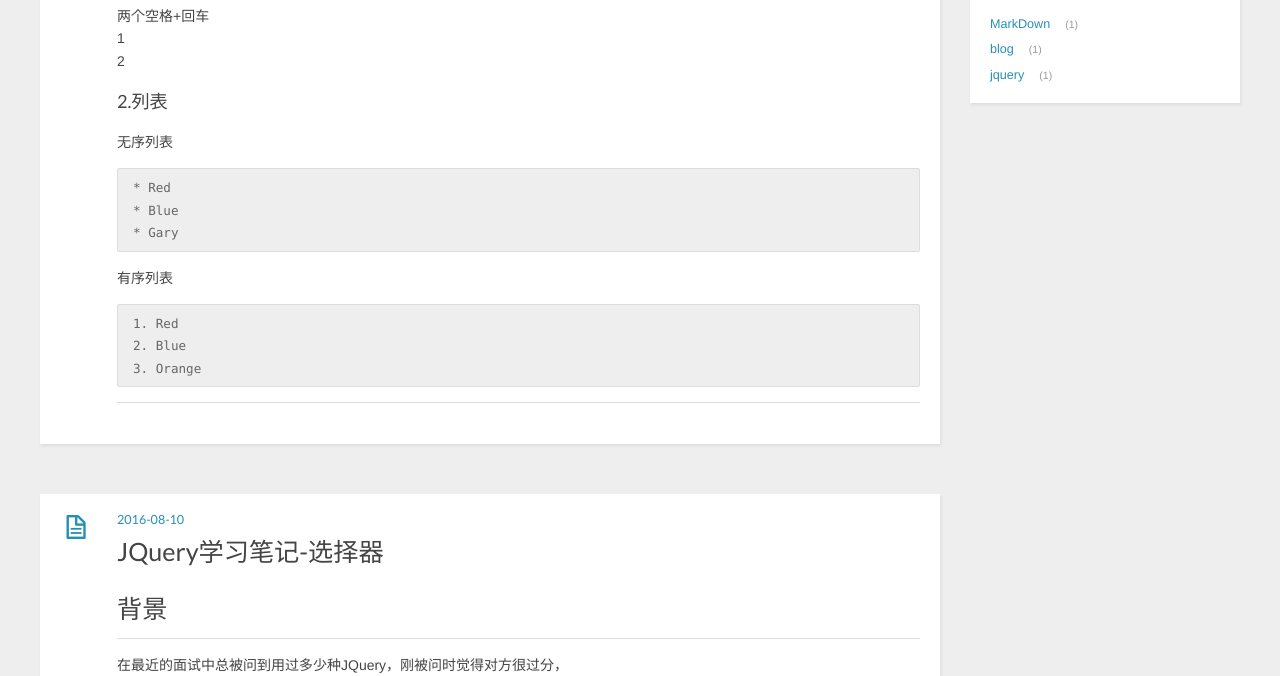
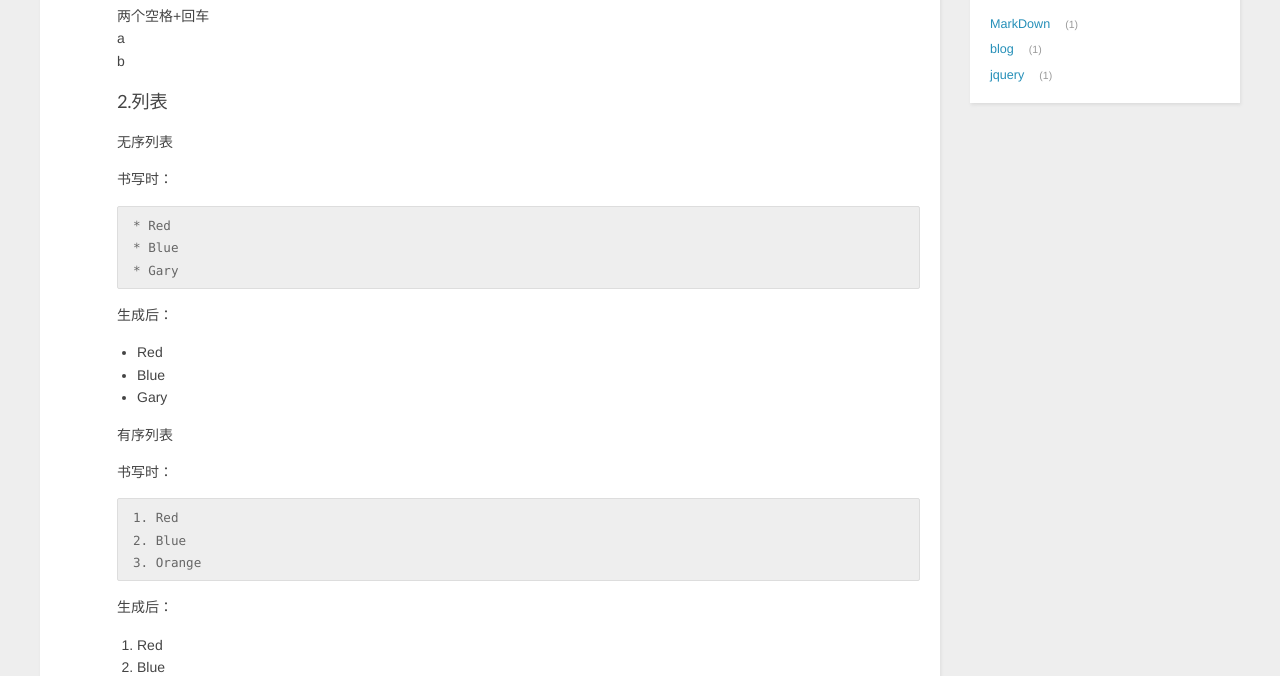
Before and after one commit to bluejfox/bluejfox.github.io, a plain HTML site: page index.html in a window 1280 px wide. Shown: the part 273-949 px from the top of the page. Drawn offline with nearby package versions, Linux system fonts and the light colour scheme.

Commit message:
Site updated: 2016-08-11 10:26:29

```diff
--- a/index.html
+++ b/index.html
@@ -60,14 +60,28 @@
     </header>
     <div class="entry">
 
-        <h3 id="1-换行"><a href="#1-换行" class="headerlink" title="1.换行"></a>1.换行</h3><p>两个空格+回车<br>    1<br>    2</p>
-<h3 id="2-列表"><a href="#2-列表" class="headerlink" title="2.列表"></a>2.列表</h3><h4 id="无序列表"><a href="#无序列表" class="headerlink" title="无序列表"></a>无序列表</h4><pre><code>* Red
+        <h3 id="1-换行"><a href="#1-换行" class="headerlink" title="1.换行"></a>1.换行</h3><p>两个空格+回车<br>    a<br>    b</p>
+<h3 id="2-列表"><a href="#2-列表" class="headerlink" title="2.列表"></a>2.列表</h3><h4 id="无序列表"><a href="#无序列表" class="headerlink" title="无序列表"></a>无序列表</h4><p>书写时：</p>
+<pre><code>* Red
 * Blue
 * Gary
-</code></pre><h4 id="有序列表"><a href="#有序列表" class="headerlink" title="有序列表"></a>有序列表</h4><pre><code>1. Red
+</code></pre><p>生成后：</p>
+<ul>
+<li>Red</li>
+<li>Blue</li>
+<li>Gary</li>
+</ul>
+<h4 id="有序列表"><a href="#有序列表" class="headerlink" title="有序列表"></a>有序列表</h4><p>书写时：</p>
+<pre><code>1. Red
 2. Blue
 3. Orange
-</code></pre>
+</code></pre><p>生成后：</p>
+<ol>
+<li>Red</li>
+<li>Blue</li>
+<li>Orange</li>
+</ol>
+
 
     </div>
     <footer>
```
Also changed, not shown: 2016/08/11/MarkDown学习笔记/index.html (+35 -8 lines).
